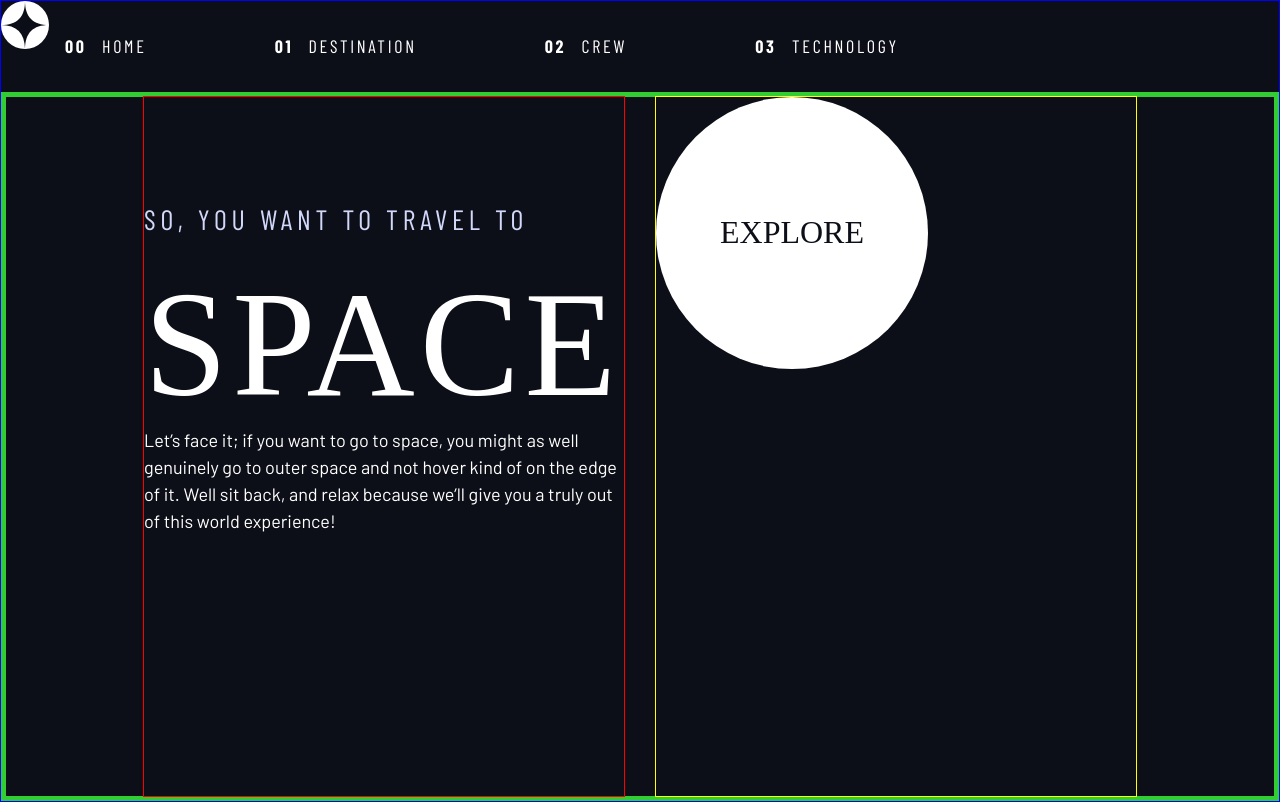
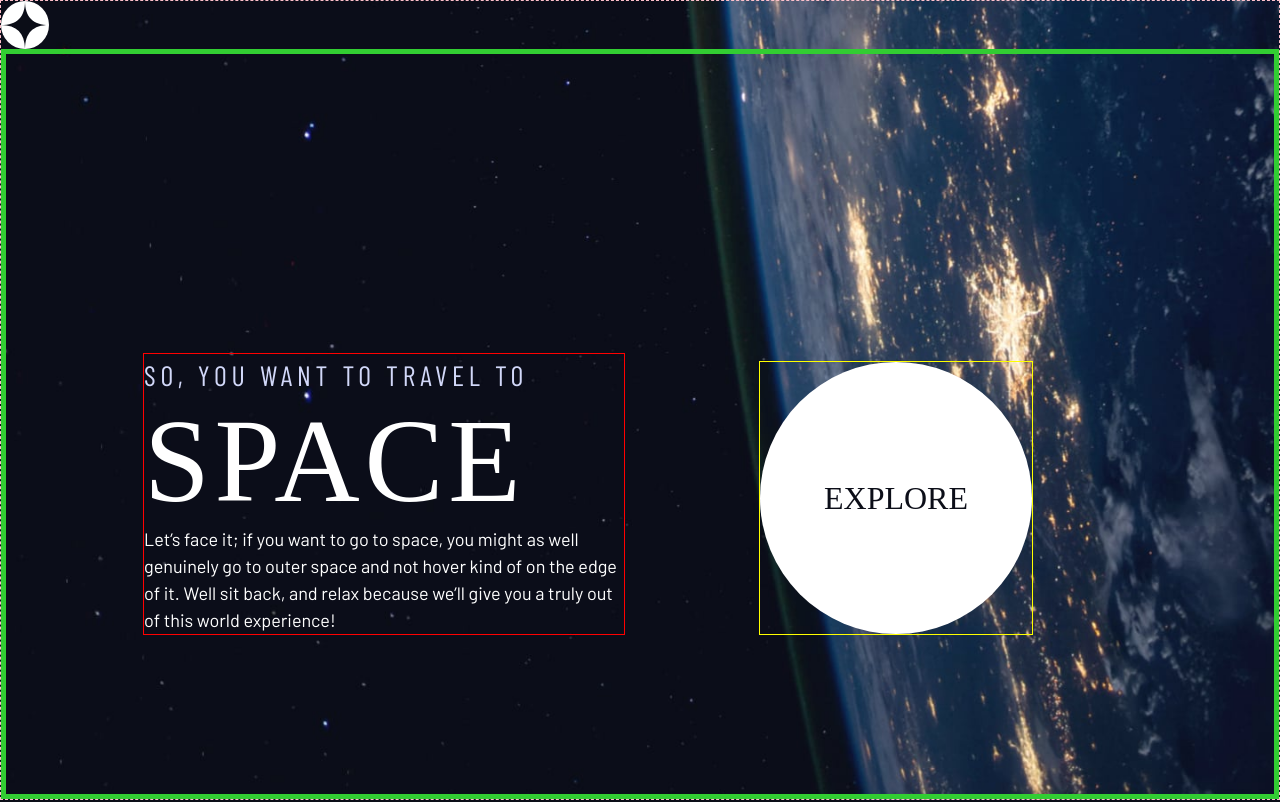
Before and after one commit to KramYengir/FM-space-tourism, a React (Vite) app: page / in a window 1280 px wide. Built offline with nearby package versions, Linux system fonts and the light colour scheme; a web font is replaced by a local one.

Commit message:
set home layout & add responsive bg-image changes

```diff
--- a/src/App.jsx
+++ b/src/App.jsx
@@ -3,7 +3,9 @@ import {
   Route,
   Routes,
   Outlet,
+  useLocation,
 } from "react-router-dom";
+import { useEffect } from "react";
 import Header from "./components/Header/Header";
 import Home from "./pages/Home/Home";
 import Crew from "./pages/Crew/Crew";
@@ -11,11 +13,21 @@ import Technology from "./pages/Technology/Technology";
 import Destination from "./pages/Destination/Destination";
 
 const Layout = () => {
+  const location = useLocation();
+
+  // ADD CLASS OF CURRENT PATH TO BODY
+  // SO WE CAN CHANGE THE BACKGROUND IMAGE ACCORDINGLY
+  // DOING THIS SO BG GOES BEHIND HEADER ELEMENT
+  useEffect(() => {
+    // Set body class based on current route
+    document.body.className = location.pathname.substring(1);
+  }, [location]);
+
   return (
-    <div className="content">
+    <>
       <Header />
       <Outlet />
-    </div>
+    </>
   );
 };
 
--- a/src/components/Header/Header.jsx
+++ b/src/components/Header/Header.jsx
@@ -8,7 +8,7 @@ const Header = () => {
       <div>
         <img src={logoIMG} alt="Website logo" />
       </div>
-      <nav>
+      {/* <nav>
         <ul className="primary-navigation underline-indicators flex">
           <li>
             <Link
@@ -43,7 +43,7 @@ const Header = () => {
             </Link>
           </li>
         </ul>
-      </nav>
+      </nav> */}
     </header>
   );
 };
--- a/src/index.css
+++ b/src/index.css
@@ -1,19 +1,21 @@
 /* ------------------- */
 /* Custom Properties   */
 /* ------------------- */
+
+/** MOBILE FIRST **/
 :root {
   /* colors */
-  --clr-dark: 230, 35%, 7%;
-  --clr-light: 231, 77%, 90%;
-  --clr-white: 0, 0%, 100%;
+  --clr-dark: 230 35% 7%;
+  --clr-light: 231 77% 90%;
+  --clr-white: 0 0% 100%;
 
-  /* fonts */
-  --fs-900: 9.375rem;
-  --fs-800: 6.25rem;
-  --fs-700: 3.5rem;
-  --fs-600: 2rem;
+  /* font-sizes */
+  --fs-900: clamp(5rem, 8vw + 1rem, 9.375rem);
+  --fs-800: 3.5rem;
+  --fs-700: 1.5rem;
+  --fs-600: 1rem;
   --fs-500: 1.75rem;
-  --fs-400: 1.125rem;
+  --fs-400: 0.9375rem;
   --fs-300: 1rem;
   --fs-200: 0.875rem;
 
@@ -21,6 +23,30 @@
   --ff-serif: "Bellefair", serif;
   --ff-sans-cond: "Barlow Condensed", sans-serif;
   --ff-sans-normal: "Barlow", sans-serif;
+}
+
+/** TABLETS **/
+@media (min-width: 35em) {
+  :root {
+    --fs-800: 5rem;
+    --fs-700: 2.5rem;
+    --fs-600: 1.5rem;
+    --fs-400: 1rem;
+  }
+}
+
+/** DESKTOPS **/
+@media (min-width: 45em) {
+  :root {
+    /* font-sizes */
+    --fs-800: 6.25rem;
+    --fs-700: 3.5rem;
+    --fs-600: 2rem;
+    --fs-500: 1.75rem;
+    --fs-400: 1.125rem;
+    --fs-300: 1rem;
+    --fs-200: 0.875rem;
+  }
 }
 
 /* ------------------- */
@@ -67,17 +93,61 @@ body {
   background-color: hsl(var(--clr-dark));
   line-height: 1.5;
   min-height: 100vh;
+
+  display: flex;
+  background-image: url("./assets/home/background-home-mobile.jpg");
+
+  background-size: cover;
+  background-position: bottom center;
+}
+
+/** change the background depending on which page we're on **/
+body.crew {
+  background-image: url("./assets/crew/background-crew-mobile.jpg");
+}
+body.destination {
+  background-image: url("./assets/destination/background-destination-mobile.jpg");
+}
+body.technology {
+  background-image: url("./assets/technology/background-technology-mobile.jpg");
+}
+/**  TABLETS  **/
+@media (min-width: 35rem) {
+  body {
+    background-image: url("./assets/home/background-home-tablet.jpg");
+  }
+  body.crew {
+    background-image: url("./assets/crew/background-crew-tablet.jpg");
+  }
+  body.destination {
+    background-image: url("./assets/destination/background-destination-tablet.jpg");
+  }
+  body.technology {
+    background-image: url("./assets/technology/background-technology-tablet.jpg");
+  }
+}
+
+/**  DESKTOPS  **/
+@media (min-width: 45rem) {
+  body {
+    background-image: url("./assets/home/background-home-desktop.jpg");
+  }
+  body.crew {
+    background-image: url("./assets/crew/background-crew-desktop.jpg");
+  }
+  body.destination {
+    background-image: url("./assets/destination/background-destination-desktop.jpg");
+  }
+  body.technology {
+    background-image: url("./assets/technology/background-technology-desktop.jpg");
+  }
 }
 
 #root {
-  border: 1px dashed pink;
-}
-
-.content {
-  outline: 2px solid blue;
+  flex: 1;
   display: grid;
   grid-template-rows: min-content 1fr;
-  min-height: 100vh;
+  border: 1px dashed pink;
 }
 
 /* make images easier to work with */
@@ -121,6 +191,10 @@ select {
   gap: var(--gap, 1rem);
 }
 
+.block {
+  display: block;
+}
+
 .flow > *:where(:not(:first-child)) {
   margin-top: var(--flow-space, 1rem);
 }
@@ -132,17 +206,34 @@ select {
 }
 
 .grid-container {
+  display: grid;
+  place-items: center;
+  padding-inline: 1em;
+
   border: 5px solid limegreen;
-  display: grid;
+
+  text-align: center;
 }
 
-@media (min-width: 45rem) {
+.grid-container * {
+  max-width: 50ch;
+}
+
+/**  DESKTOPS  **/
+@media (min-width: 45em) {
   .grid-container {
     column-gap: var(--container-gap, 2rem);
     grid-template-columns: minmax(2rem, 1fr) repeat(2, minmax(0, 30rem)) minmax(
         2rem,
         1fr
       );
+    text-align: left;
+  }
+
+  /** HOMEPAGE **/
+  .home.grid-container {
+    align-items: end;
+    padding-bottom: max(6rem, 20vh);
   }
 
   .grid-container > *:first-child {
@@ -273,6 +364,7 @@ select {
   padding: 0 2em;
   border-radius: 50%;
 
+  font-size: 2rem;
   text-decoration: none;
 }
 
--- a/src/pages/Home/Home.jsx
+++ b/src/pages/Home/Home.jsx
@@ -2,11 +2,11 @@ import "./Home.css";
 
 const Home = () => {
   return (
-    <div className="grid-container">
+    <div className="grid-container home">
       <div>
         <h1 className="text-accent fs-500 ff-sans-cond uppercase letter-spacing-1">
           So, you want to travel to
-          <span className="fs-900 ff-serif text-white"> Space</span>
+          <span className="fs-900 ff-serif text-white block"> Space</span>
         </h1>
         <p>
           Let’s face it; if you want to go to space, you might as well genuinely
@@ -18,7 +18,7 @@ const Home = () => {
       <div>
         <a
           href="#"
-          className="large-button uppercase fs-600 ff-serif text-dark bg-white"
+          className="large-button uppercase ff-serif text-dark bg-white"
         >
           Explore
         </a>
```
